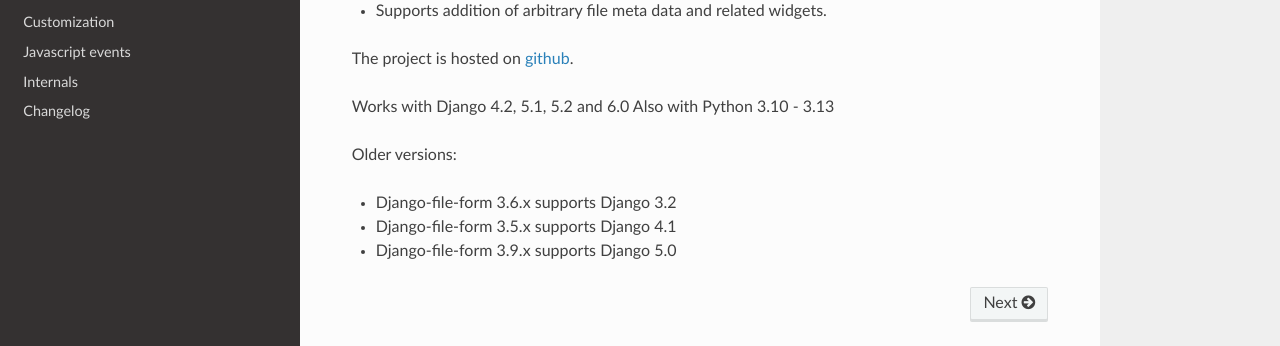
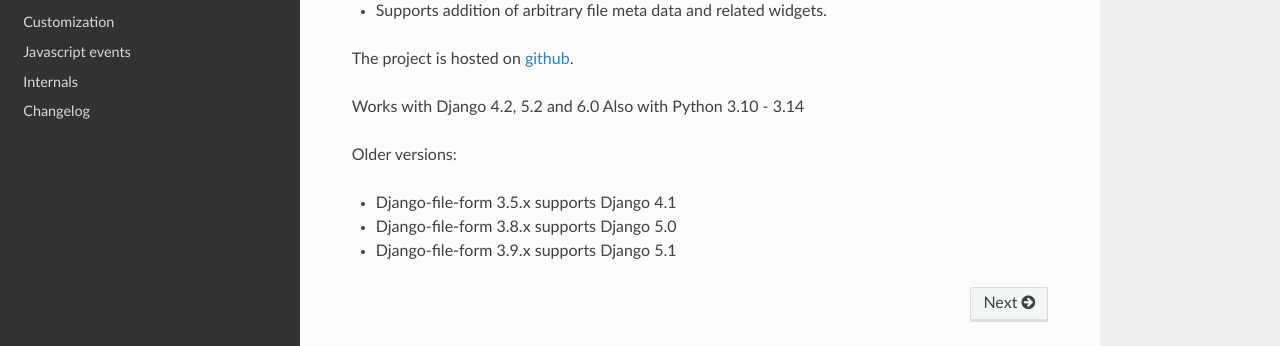
Before and after one commit to mbraak/django-file-form, an MkDocs documentation site: the page built from docs/index.md, in a window 1280 px wide. Shown: the part 425-771 px from the top of the page. Built offline with MkDocs 1.6.1, drawn with Linux system fonts in a browser that asks for light colours; nearby versions of some CDN libraries.

Commit message:
Django 6.0

```diff
--- a/docs/index.md
+++ b/docs/index.md
@@ -15,10 +15,10 @@
 
 The project is hosted on [github](https://github.com/mbraak/django-file-form).
 
-Works with Django 4.2, 5.1, 5.2 and 6.0 Also with Python 3.10 - 3.13
+Works with Django 4.2, 5.2 and 6.0 Also with Python 3.10 - 3.14
 
 Older versions:
 
-- Django-file-form 3.6.x supports Django 3.2
 - Django-file-form 3.5.x supports Django 4.1
-- Django-file-form 3.9.x supports Django 5.0
+- Django-file-form 3.8.x supports Django 5.0
+- Django-file-form 3.9.x supports Django 5.1
--- a/setup.py
+++ b/setup.py
@@ -26,7 +26,6 @@
         "Development Status :: 5 - Production/Stable",
         "Framework :: Django",
         "Framework :: Django :: 4.2",
-        "Framework :: Django :: 5.1",
         "Framework :: Django :: 5.2",
         "Framework :: Django :: 6.0",
         "Intended Audience :: Developers",
```
Also changed, not shown: docs/changelog.md (+4 -0 lines), 3 other files.
